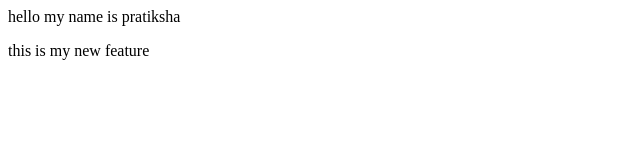
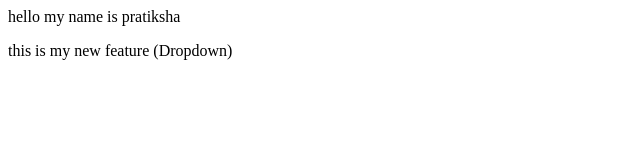
Before and after one commit to Pratiksha7038/localrepo, a plain HTML site: page index.html in a window 1280 px wide. Shown: the full height of the page, 0-640 px from the left. Drawn offline with Linux system fonts and the light colour scheme.

Commit message:
add dropdown

```diff
--- a/index.html
+++ b/index.html
@@ -1,2 +1,2 @@
 <p> hello my name is pratiksha </p>
-<p> this is my new feature</p>
+<p> this is my new feature (Dropdown)</p>
```
